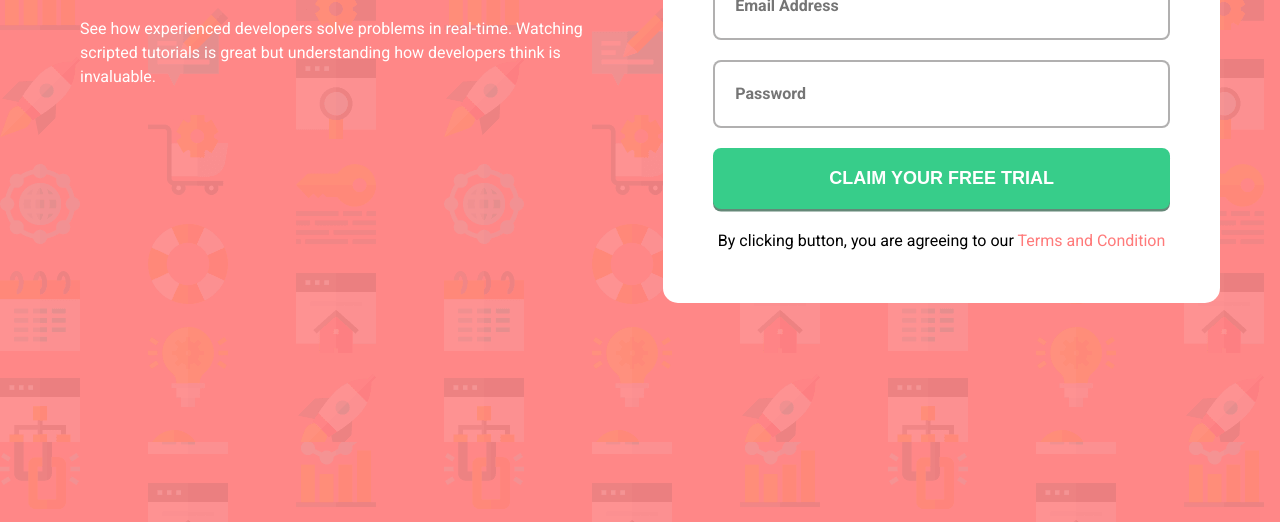
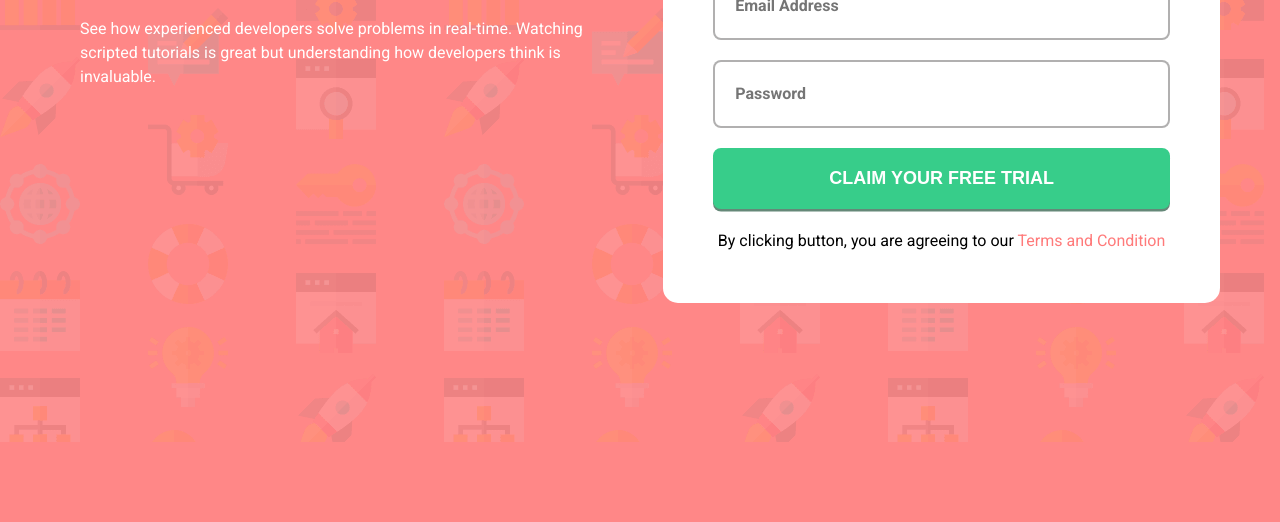
Before and after one commit to ikushaldave/HTML-FORM, a plain HTML site: page Ex2-Assignment-Level-1/index.html in a window 1280 px wide. Shown: the part 358-880 px from the top of the page. After the commit the page ends 800 px from the top, so only its background shows below. Drawn offline with Linux system fonts and the light colour scheme.

Commit message:
Bug background fixed

```diff
--- a/Ex2-Assignment-Level-1/assets/stylesheets/main.css
+++ b/Ex2-Assignment-Level-1/assets/stylesheets/main.css
@@ -12,7 +12,8 @@
 }
 
 body {
-    font: 400 16px/1.5 'Roboto', sans-serif;;
+    font: 400 16px/1.5 'Roboto', sans-serif;
+    background: hsla(0,100%,74%, 0.9) url(../images/bg-intro-desktop.png);
 }
 
 .container {
@@ -41,11 +42,6 @@ body {
 /* ====================================
     Main
 ===================================== */
-
-main {
-    height: 110vh;
-    background: hsla(0,100%,74%, 0.9) url(../images/bg-intro-desktop.png);
-}
 
 .product-info {
     color: #fff;
```
